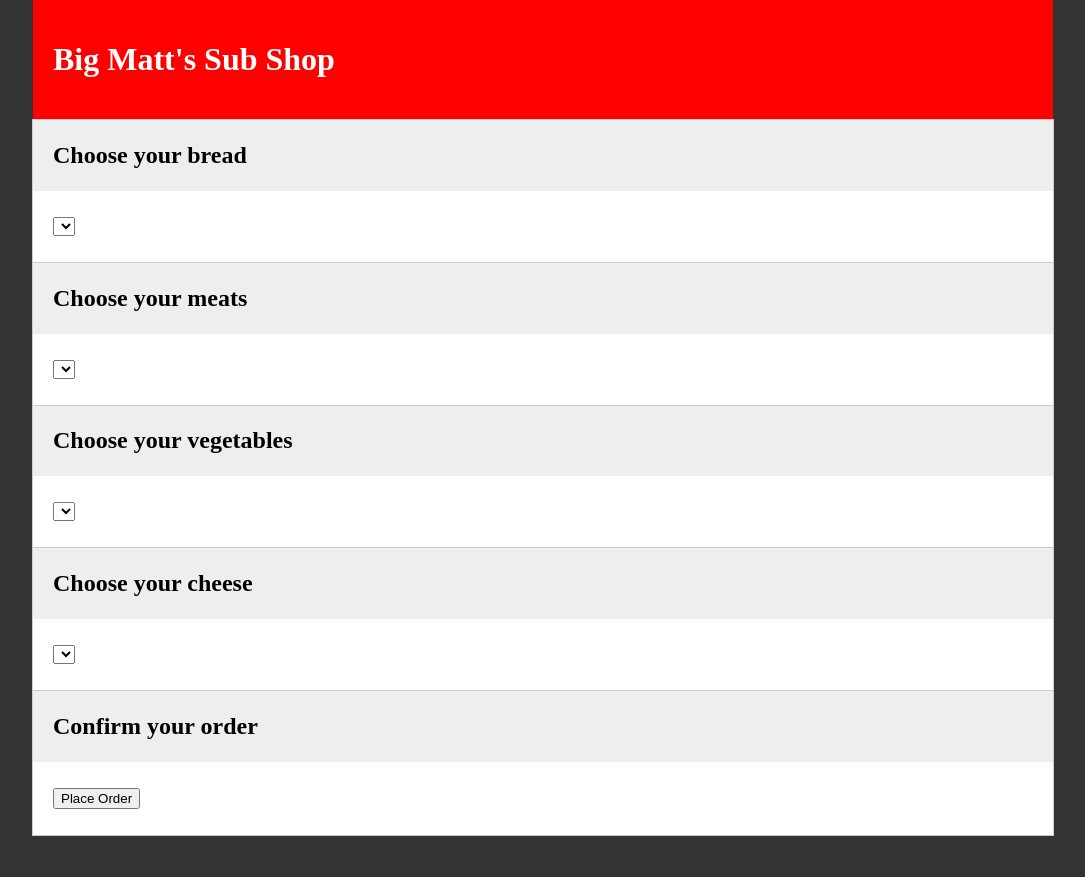
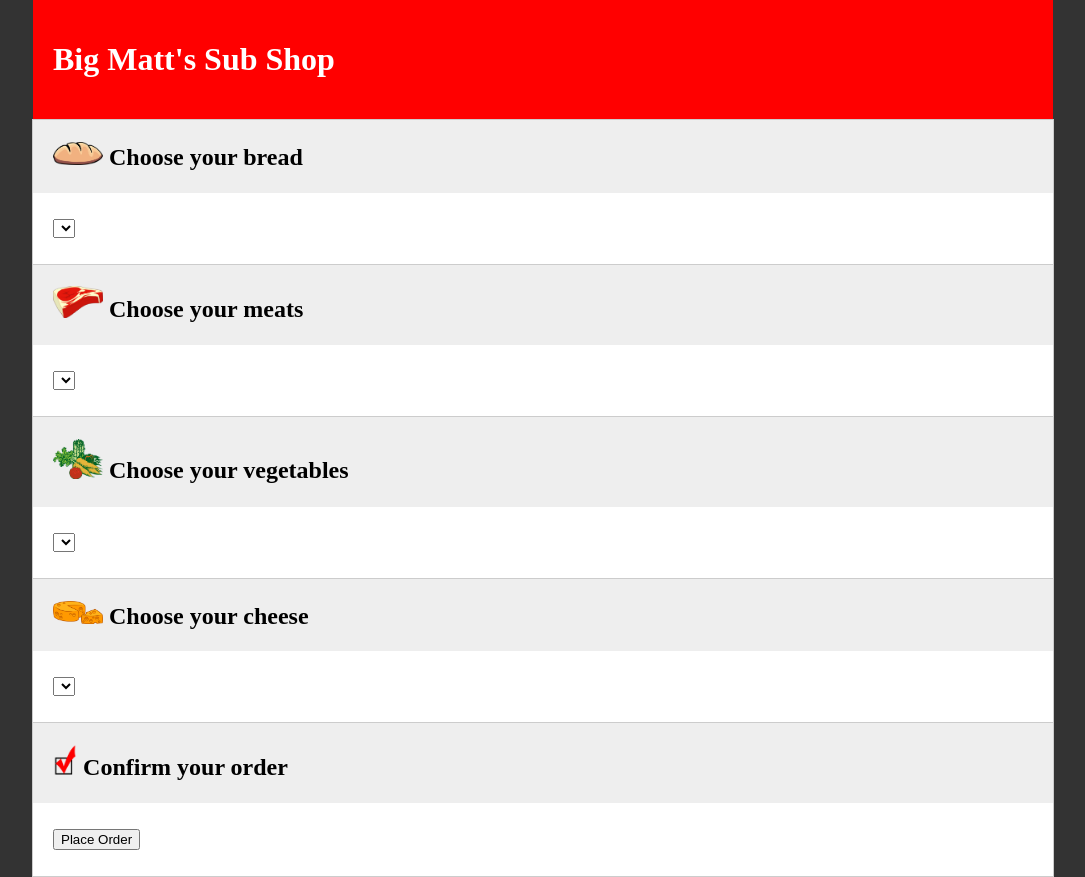
Before and after one commit to digitalalien/subshop, a plain HTML site: page index.html in a window 1280 px wide. Shown: the whole page, without its empty margins (97-1182 px from the left). Before the commit the page ends 836 px from the top, so only its background shows below. Drawn offline with Linux system fonts and the light colour scheme.

Commit message:
Added images

```diff
--- a/index.html
+++ b/index.html
@@ -12,31 +12,31 @@
         </header>
         <section id="sec-breads">
             <header>
-                <h2>Choose your bread</h2>
+                <h2><img src="img/bread.png" width="50"/> Choose your bread</h2>
             </header>
             <p><select id="breads"></select></p>
         </section>
         <section id="sec-meats">
             <header>
-                <h2>Choose your meats</h2>
+                <h2><img src="img/meat.png" width="50"/> Choose your meats</h2>
             </header>
             <p><select id="meats"></select></p>
         </section>
         <section id="sec-veggies">
             <header>
-                <h2>Choose your vegetables</h2>
+                <h2><img src="img/vegetables.png" width="50"/> Choose your vegetables</h2>
             </header>
             <p><select id="veggies"></select></p>
         </section>
         <section id="sec-cheese">
             <header>
-                <h2>Choose your cheese</h2>
+                <h2><img src="img/cheese.png" width="50"/> Choose your cheese</h2>
             </header>
             <p><select id="cheese"></select></p>
         </section>
         <section id="confirm-order">
             <header>
-                <h2>Confirm your order</h2>
+                <h2><img src="img/check.png" height="30"/> Confirm your order</h2>
             </header>
             <section id="order-details" style='display: none;'></section>
             <p><button id="place-order">Place Order</button></p>
```
Also changed, not shown: img/bread.jpg (added), img/bread.png (added), img/check.png (added), img/cheese.png (added), img/meat.png (added), img/vegetables.png (added).
